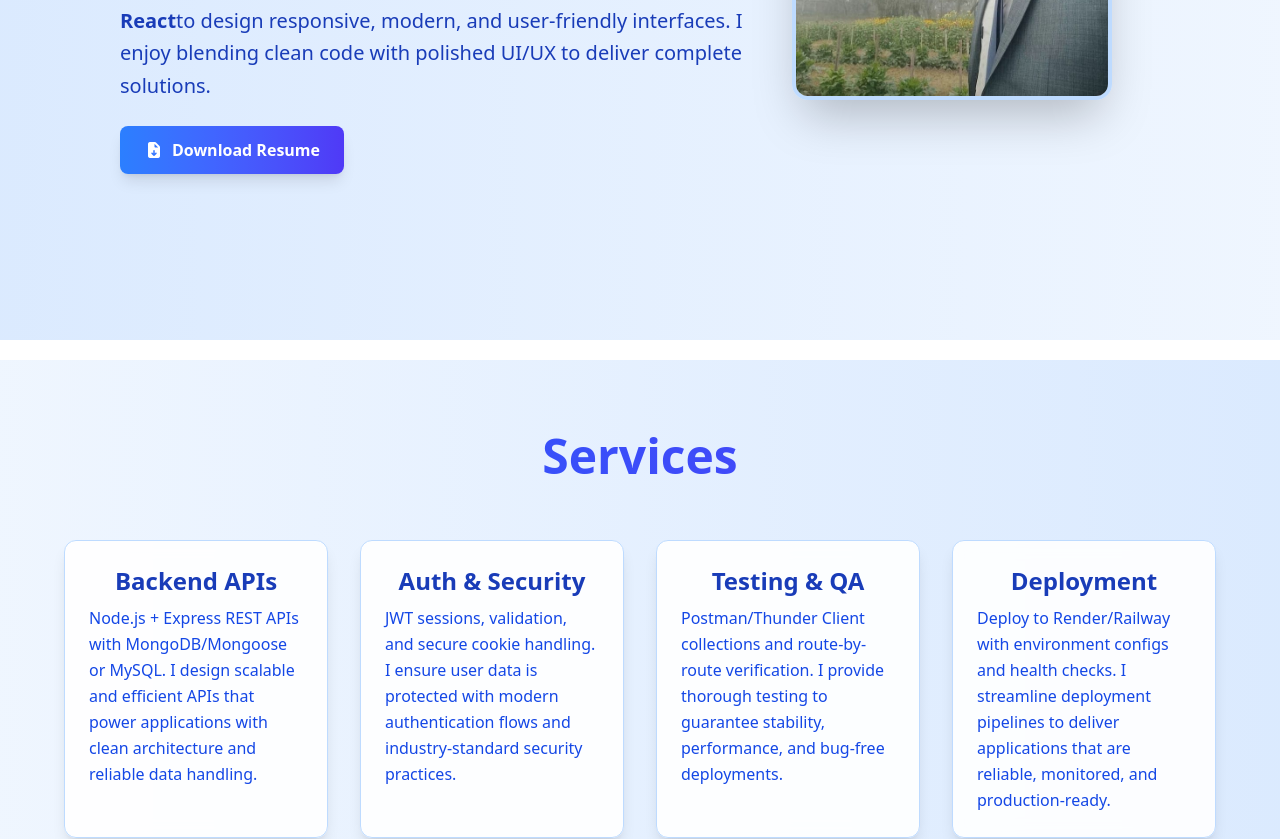
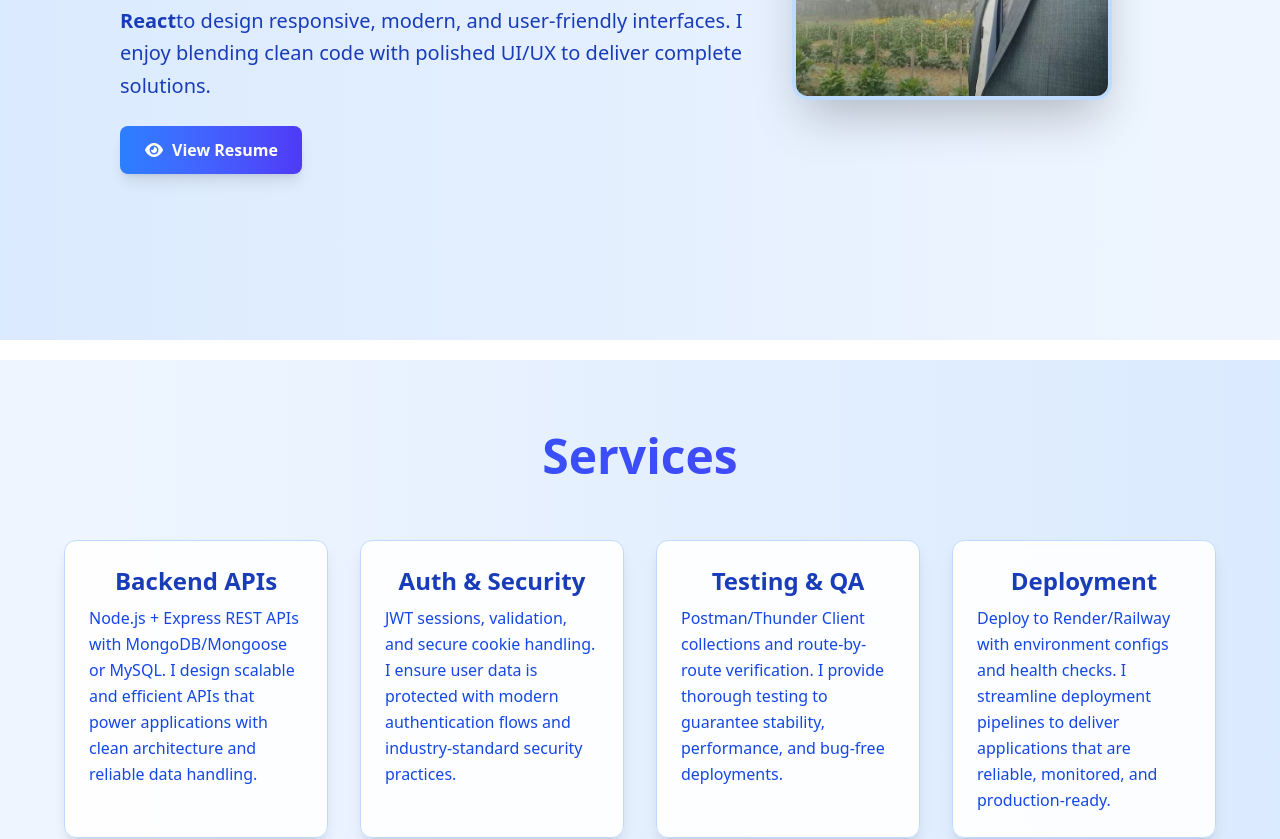
Before and after one commit to kanhai-ks/mernPortfolio, a React (Vite) app in the folder client/: page / in a window 1280 px wide. Shown: the part 1280-2119 px from the top of the page. Built offline with nearby package versions, Linux system fonts and the light colour scheme; no server answers.

Commit message:
update resume option

```diff
--- a/client/src/components/About.jsx
+++ b/client/src/components/About.jsx
@@ -34,10 +34,11 @@ export default function About() {
         <div className="mt-6">
           <a
             href="/resume/Kanhai-KS-Resume.pdf"
-            download="Kanhai-KS-Resume.pdf"
+            target="_blank"
+            rel="noopener noreferrer"
             className="inline-flex items-center gap-2 px-6 py-3 rounded-lg bg-gradient-to-r from-blue-500 to-indigo-600 text-white font-semibold shadow-lg hover:from-blue-600 hover:to-indigo-700 transition-all duration-300"
           >
-            <i className="fas fa-file-download"></i> Download Resume
+            <i className="fas fa-eye"></i> View Resume
           </a>
         </div>
       </div>
--- a/client/src/components/Contact.jsx
+++ b/client/src/components/Contact.jsx
@@ -141,23 +141,24 @@ export default function Contact() {
             </motion.p>
           </motion.div>
 
-          {/* Resume download button */}
+          {/* Resume view button */}
           <motion.div
             className="mt-4 flex md:justify-start justify-center"
             variants={itemVariants}
           >
             <motion.a
               href="/resume/Kanhai-KS-Resume.pdf"
-              download="Kanhai-KS-Resume.pdf"
+              target="_blank"
+              rel="noopener noreferrer"
               className="inline-flex items-center gap-2 px-4 py-2 rounded-lg bg-gradient-to-r from-blue-500 to-indigo-600 text-white font-semibold shadow-lg hover:from-blue-600 hover:to-indigo-700 transition-all duration-300"
               whileHover={{ scale: 1.05, y: -2 }}
               whileTap={{ scale: 0.95 }}
             >
               <motion.i
-                className="fas fa-file-download"
+                className="fas fa-eye"
                 whileHover={{ scale: 1.1 }}
               ></motion.i>{" "}
-              Download Resume
+              View Resume
             </motion.a>
           </motion.div>
         </motion.div>
```
